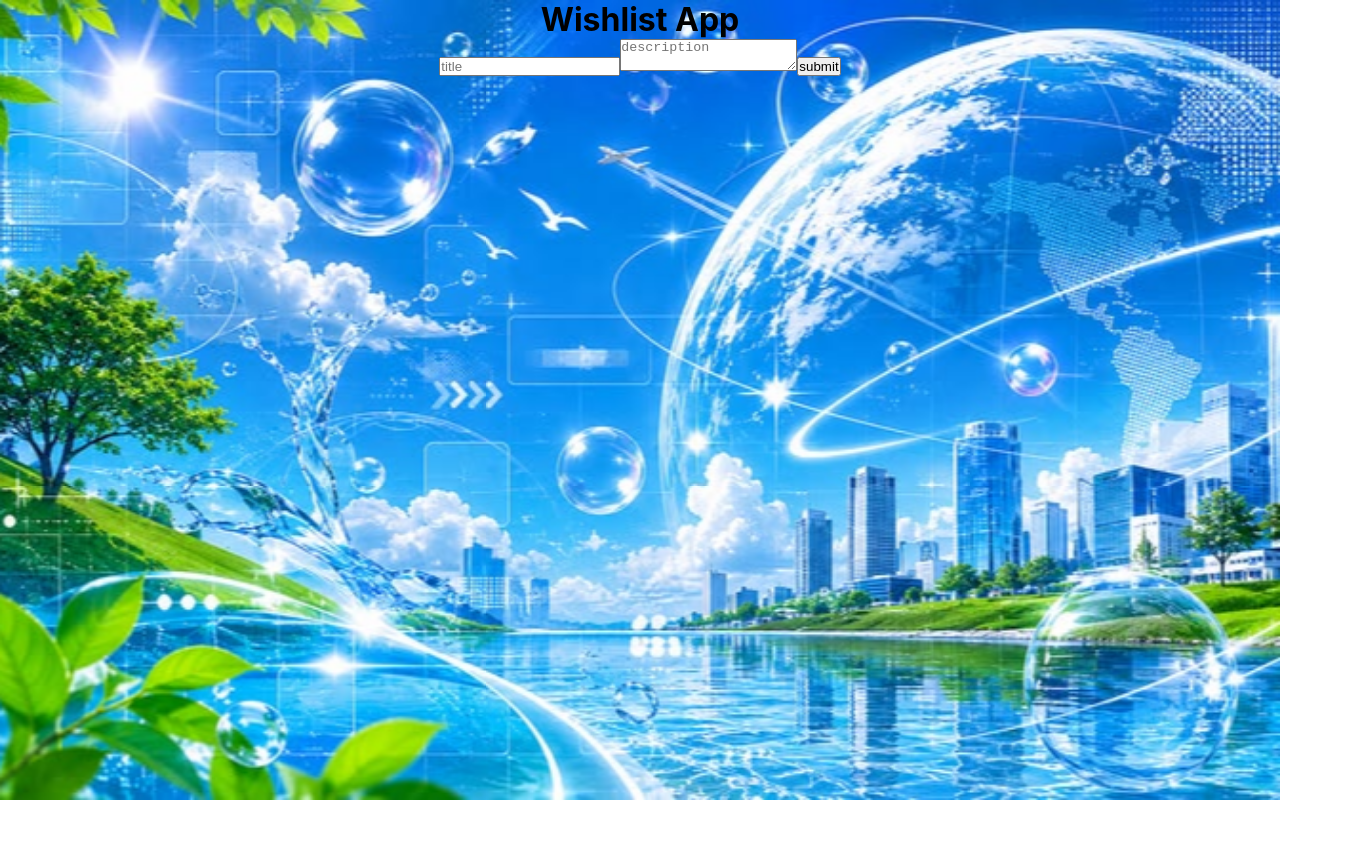
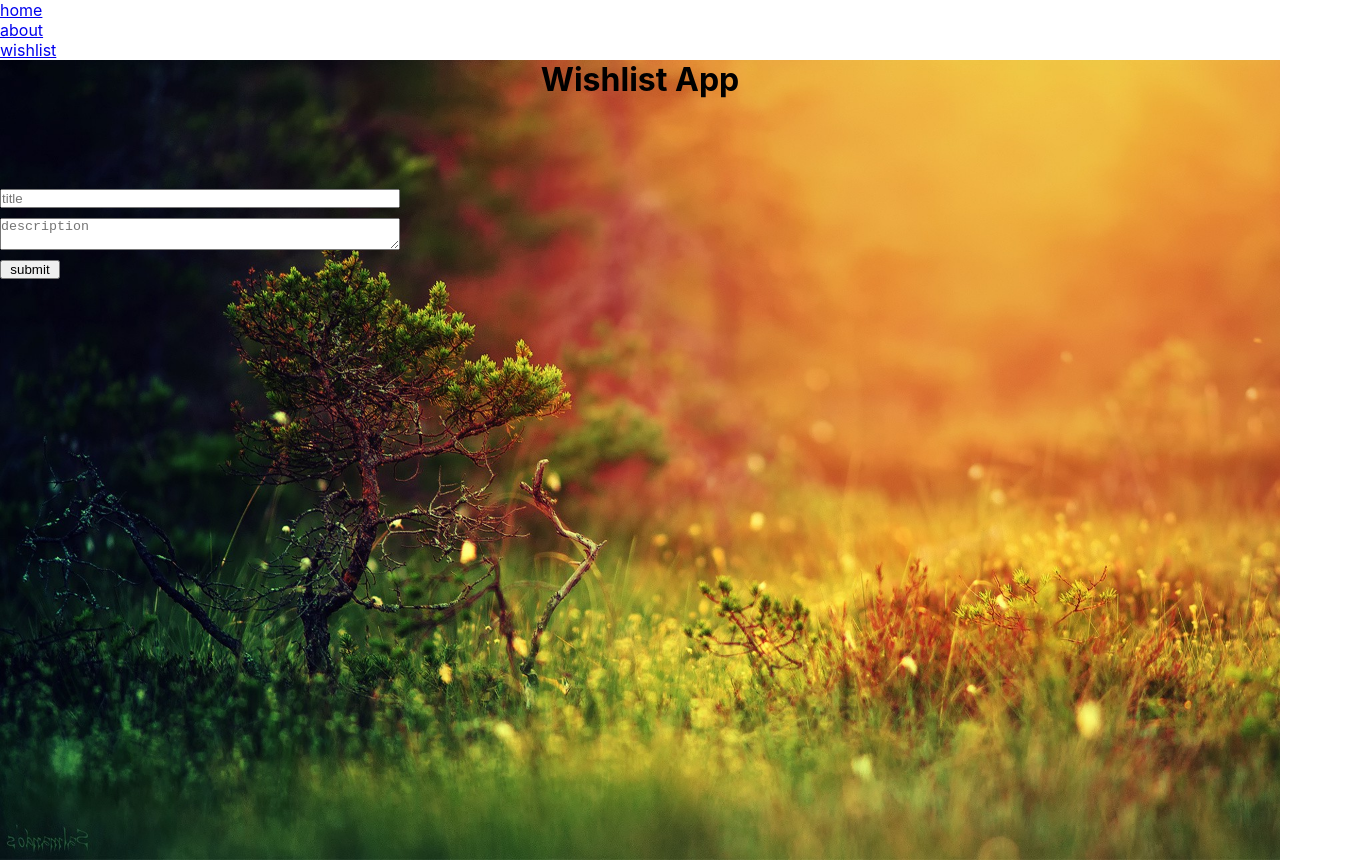
Before and after one commit to N00rAhmed/Wishlist-App, a React (Create React App) app in the folder wishlist-frontend/: page / in a window 1280 px wide. Shown: the whole page, 1360 px wide, since content can reach past the window. Before the commit the page ends 800 px from the top, so only its background shows below. Built offline with nearby package versions, Linux system fonts and the light colour scheme.

Commit message:
changed background image and moved ui components to left

```diff
--- a/wishlist-frontend/src/App.css
+++ b/wishlist-frontend/src/App.css
@@ -13,7 +13,7 @@ Retrieved 2026-09-28, License - CC BY-SA 4.0
 }
 
 .background{
-  background: url("./background.jpeg") no-repeat center fixed;
+  background: url("./naturebg.jpg") no-repeat center fixed;
   background-size: cover;
   height: 100vh;
   object-fit: cover;
@@ -21,20 +21,27 @@ Retrieved 2026-09-28, License - CC BY-SA 4.0
 
 .App {
   text-align: center;
+  /* padding-top: 3%; */
 }
 
-.App-logo {
-  height: 40vmin;
-  pointer-events: none;
+
+.inputfields{
+  display: inline-grid;
+  text-align: center;
+  width: 400px;
+  gap: 10px;
+  margin-right: 75%;
+  margin-top: 7%;
+  /* height: 100px; */
 }
-
-@media (prefers-reduced-motion: no-preference) {
-  .App-logo {
-    animation: App-logo-spin infinite 20s linear;
-  }
+textarea{
+  /* height:400px; */
+  /* width: 100px; */
 }
-
-.App-header {
+button{
+  width: 60px;
+}
+/* .App-header {
   background-color: #282c34;
   min-height: 100vh;
   display: flex;
@@ -43,17 +50,4 @@ Retrieved 2026-09-28, License - CC BY-SA 4.0
   justify-content: center;
   font-size: calc(10px + 2vmin);
   color: white;
-}
-
-.App-link {
-  color: #61dafb;
-}
-
-@keyframes App-logo-spin {
-  from {
-    transform: rotate(0deg);
-  }
-  to {
-    transform: rotate(360deg);
-  }
-}
+} */
--- a/wishlist-frontend/src/App.js
+++ b/wishlist-frontend/src/App.js
@@ -1,3 +1,4 @@
+import { useState, useEffect } from 'react';
 import './App.css';
 
 function App() {
@@ -6,9 +7,15 @@ function App() {
     <div className='background'>
       <div className="App">
         <h1>Wishlist App</h1>
-        <input placeholder='title'/>
-        <textarea placeholder='description' />
-        <button>submit</button>
+
+        <div className='inputfields'>
+
+          <input placeholder='title'/>
+          <textarea placeholder='description' />
+          <button>submit</button>
+
+        </div>
+
       </div>
     </div>
   );
--- a/wishlist-frontend/src/index.js
+++ b/wishlist-frontend/src/index.js
@@ -2,10 +2,12 @@ import React from 'react';
 import ReactDOM from 'react-dom/client';
 import './index.css';
 import App from './App';
+import Navbar from './navbar';
 
 const root = ReactDOM.createRoot(document.getElementById('root'));
 root.render(
   <React.StrictMode>
+    <Navbar />
     <App />
   </React.StrictMode>
 );
--- /dev/null
+++ b/wishlist-frontend/src/navbar.js
@@ -0,0 +1,22 @@
+import React from 'react'
+import "./styles/navbar.css"
+
+function navbar() {
+  return (
+    <div className='navbar'>
+        <ul>
+            <li>
+                <a href="/home">home</a>
+            </li>
+            <li>
+                <a href="/about">about</a>
+            </li>
+            <li>
+                <a href="/">wishlist</a>
+            </li>
+        </ul>
+    </div>
+  )
+}
+
+export default navbar
```
Also changed, not shown: wishlist-frontend/src/naturebg.jpg (added), wishlist-frontend/src/styles/navbar.css (added), wishlist-frontend/src/windowsxp.jpg (added).
